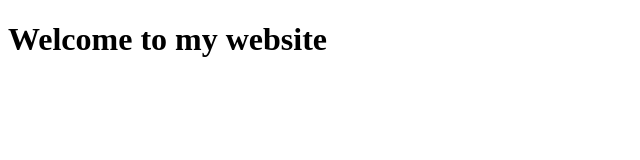
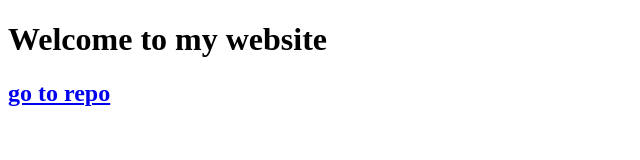
Before and after one commit to MuslimKhAhmed1/new-reop, a plain HTML site: page index.html in a window 1280 px wide. Shown: the whole page, without its empty margins (0-640 px from the left). Drawn offline with Linux system fonts and the light colour scheme.

Commit message:
Update index.html

```diff
--- a/index.html
+++ b/index.html
@@ -7,5 +7,6 @@
 </head>
 <body>
     <h1>Welcome to my website </h1>
+    <h2><a href="https://github.com/MuslimKhAhmed1/new-reop">go to repo</a></h2>
 </body>
 </html>
```
